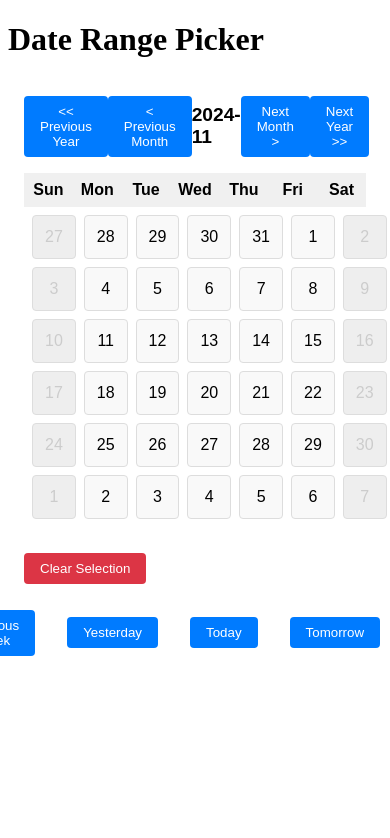
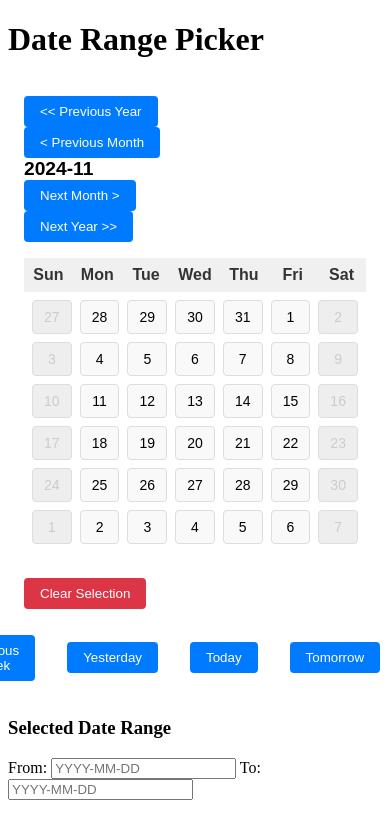
Before and after one commit to Arijitb98/weekdayDateRangePicker, a React (Create React App) app: page / in a window 390 px wide. Shown: the top 838 px of the page. Built offline with nearby package versions, Linux system fonts and the light colour scheme.

Commit message:
Changes in styling, added text box for viewing date range

```diff
--- a/src/App.tsx
+++ b/src/App.tsx
@@ -6,14 +6,125 @@ const App: React.FC = () => {
     [string | null, string | null]
   >([null, null]);
   const [weekends, setWeekends] = useState<string[]>([]);
+  const [errors, setErrors] = useState<{ [key: string]: string }>({
+    from: "",
+    to: "",
+    range: "",
+  });
+
+  // Helper function to calculate weekend dates in a range
+  const getWeekendDates = (startDate: Date, endDate: Date): string[] => {
+    let weekends: string[] = [];
+    let currentDate = new Date(startDate);
+
+    // Loop through the date range to find Saturdays and Sundays
+    while (currentDate <= endDate) {
+      if (currentDate.getDay() === 6 || currentDate.getDay() === 0) {
+        weekends.push(currentDate.toISOString().split("T")[0]);
+      }
+      currentDate.setDate(currentDate.getDate() + 1);
+    }
+    return weekends;
+  };
+
+  // Helper function to validate date input
+  const validateDate = (date: string): boolean => {
+    const regex = /^\d{4}-\d{2}-\d{2}$/; // Matches YYYY-MM-DD format
+    return regex.test(date) && !isNaN(new Date(date).getTime()); // Check if it's a valid date
+  };
+
+  // Handle input change with auto-formatting
+  const handleInputChange = (
+    e: React.ChangeEvent<HTMLInputElement>,
+    index: number
+  ) => {
+    let value = e.target.value.replace(/[^0-9]/g, ""); // Remove non-numeric characters
+
+    // Add hyphens at the appropriate positions
+    if (value.length > 4) {
+      value = value.substring(0, 4) + "-" + value.substring(4);
+    }
+    if (value.length > 7) {
+      value = value.substring(0, 7) + "-" + value.substring(7);
+    }
+
+    // Ensure max length of YYYY-MM-DD (10 characters including hyphens)
+    value = value.slice(0, 10);
+
+    // Validate the entered date (only validate when fully typed as YYYY-MM-DD)
+    const isValidDate = value.length === 10 && validateDate(value);
+    const newSelectedRange = [...selectedRange] as [
+      string | null,
+      string | null
+    ];
+    newSelectedRange[index] = value;
+    setSelectedRange(newSelectedRange);
+
+    // Update errors
+    const newErrors = { ...errors };
+    if (index === 0) {
+      newErrors.from =
+        value.length === 10 && isValidDate
+          ? ""
+          : "Enter a valid YYYY-MM-DD date";
+    } else {
+      newErrors.to =
+        value.length === 10 && isValidDate
+          ? ""
+          : "Enter a valid YYYY-MM-DD date";
+    }
+    setErrors(newErrors);
+  };
 
   const handleDateChange = (
     selectedRange: [string | null, string | null],
     weekends: string[]
   ) => {
+    let rangeError = "";
+    let fromDate: Date | null = null;
+    let toDate: Date | null = null;
+
+    // Only validate when both "from" and "to" dates are not null
+    if (selectedRange[0]) {
+      fromDate = new Date(selectedRange[0]);
+    }
+    if (selectedRange[1]) {
+      toDate = new Date(selectedRange[1]);
+    }
+
+    // Validate if "To" date is earlier than "From" date
+    if (fromDate && toDate && fromDate > toDate) {
+      rangeError = "To date cannot be earlier than From date.";
+    }
+
+    // Update error states
+    const newErrors = { ...errors };
+
+    if (rangeError) {
+      newErrors.range = rangeError;
+    } else {
+      newErrors.range = ""; // Clear range error
+    }
+
+    setErrors(newErrors);
+
+    // Only update the selected range if no range error
+    if (!rangeError) {
       setSelectedRange(selectedRange);
+      // Calculate and set weekends when the range is valid
+      if (fromDate && toDate) {
+        const weekends = getWeekendDates(fromDate, toDate);
         setWeekends(weekends);
+      }
+    }
   };
+
+  // Check if both from and to dates are valid
+  const fromIsValid = selectedRange[0] && !errors.from;
+  const toIsValid = selectedRange[1] && !errors.to;
+
+  // Logic for setting the valid range
+  const isValidRange = !!(fromIsValid || toIsValid) && !errors.range;
 
   // Helper function to calculate date ranges
   const getLastMonth = (): [Date, Date] => {
@@ -33,12 +144,12 @@ const App: React.FC = () => {
       now.getFullYear(),
       now.getMonth(),
       now.getDate() - now.getDay() - 6
-    ); // Previous Sunday - 6 days
+    );
     const endOfLastWeek = new Date(
       now.getFullYear(),
       now.getMonth(),
       now.getDate() - now.getDay()
-    ); // Previous Sunday
+    );
     return [startOfLastWeek, endOfLastWeek];
   };
 
@@ -48,12 +159,12 @@ const App: React.FC = () => {
       now.getFullYear(),
       now.getMonth(),
       now.getDate() + (7 - now.getDay()) + 1
-    ); // Next Monday
+    );
     const endOfNextWeek = new Date(
       now.getFullYear(),
       now.getMonth(),
       now.getDate() + (7 - now.getDay()) + 7
-    ); // Next Sunday
+    );
     return [startOfNextWeek, endOfNextWeek];
   };
 
@@ -64,7 +175,7 @@ const App: React.FC = () => {
       now.getMonth() + 1,
       1
     );
-    const lastDayNextMonth = new Date(now.getFullYear(), now.getMonth() + 2, 0); // Day 0 gives the last day of the current month + 1
+    const lastDayNextMonth = new Date(now.getFullYear(), now.getMonth() + 2, 0);
     return [firstDayNextMonth, lastDayNextMonth];
   };
 
@@ -72,50 +183,35 @@ const App: React.FC = () => {
     {
       label: "Previous Year",
       range: [
-        new Date(new Date().getFullYear() - 1, 0, 1), // January 1st of last year
-        new Date(new Date().getFullYear() - 1, 11, 31), // December 31st of last year
-      ] as [Date, Date],
+        new Date(new Date().getFullYear() - 1, 0, 1),
+        new Date(new Date().getFullYear() - 1, 11, 31),
+      ],
     },
-    {
-      label: "Previous Month",
-      range: getLastMonth(),
-    },
-    {
-      label: "Previous Week",
-      range: getLastWeek(),
-    },
+    { label: "Previous Month", range: getLastMonth() },
+    { label: "Previous Week", range: getLastWeek() },
     {
       label: "Yesterday",
       range: [
-        new Date(new Date().setDate(new Date().getDate() - 1)), // Yesterday
         new Date(new Date().setDate(new Date().getDate() - 1)),
-      ] as [Date, Date],
+        new Date(new Date().setDate(new Date().getDate() - 1)),
+      ],
     },
-    {
-      label: "Today",
-      range: [new Date(), new Date()] as [Date, Date], // Today
-    },
+    { label: "Today", range: [new Date(), new Date()] },
     {
       label: "Tomorrow",
       range: [
-        new Date(new Date().setDate(new Date().getDate() + 1)), // Tomorrow
         new Date(new Date().setDate(new Date().getDate() + 1)),
-      ] as [Date, Date],
+        new Date(new Date().setDate(new Date().getDate() + 1)),
+      ],
     },
-    {
-      label: "Next Week",
-      range: getNextWeek(),
-    },
-    {
-      label: "Next Month",
-      range: getNextMonth(),
-    },
+    { label: "Next Week", range: getNextWeek() },
+    { label: "Next Month", range: getNextMonth() },
     {
       label: "Next Year",
       range: [
-        new Date(new Date().getFullYear() + 1, 0, 1), // January 1st of next year
-        new Date(new Date().getFullYear() + 1, 11, 31), // December 31st of next year
-      ] as [Date, Date],
+        new Date(new Date().getFullYear() + 1, 0, 1),
+        new Date(new Date().getFullYear() + 1, 11, 31),
+      ],
     },
   ];
 
@@ -125,14 +221,36 @@ const App: React.FC = () => {
       <DateRangePicker
         onChange={handleDateChange}
         predefinedRanges={predefinedRanges}
+        selectedRange={selectedRange} // Pass selected range as prop
+        isValidRange={isValidRange} // Pass validation state
       />
 
-      {selectedRange[0] && selectedRange[1] && (
+      {/* Date Range Inputs */}
       <div style={{ marginTop: "20px" }}>
         <h3>Selected Date Range</h3>
         <p>
-            From: {selectedRange[0]} To: {selectedRange[1]}
+          From:{" "}
+          <input
+            type="text"
+            value={selectedRange[0] || ""}
+            onChange={(e) => handleInputChange(e, 0)}
+            placeholder="YYYY-MM-DD"
+          />
+          {errors.from && <span style={{ color: "red" }}>{errors.from}</span>}{" "}
+          To:{" "}
+          <input
+            type="text"
+            value={selectedRange[1] || ""}
+            onChange={(e) => handleInputChange(e, 1)}
+            placeholder="YYYY-MM-DD"
+          />
+          {errors.to && <span style={{ color: "red" }}>{errors.to}</span>}
         </p>
+
+        {/* Range Error Section */}
+        {errors.range && <span style={{ color: "red" }}>{errors.range}</span>}
+
+        {/* Weekend Dates Section */}
         {weekends.length > 0 && (
           <div>
             <h4>Weekend Dates:</h4>
@@ -144,7 +262,6 @@ const App: React.FC = () => {
           </div>
         )}
       </div>
-      )}
     </div>
   );
 };
--- a/src/components/DateRangePicker/Calender.tsx
+++ b/src/components/DateRangePicker/Calender.tsx
@@ -8,8 +8,9 @@ interface DateRange {
 interface CalendarProps {
   year: number;
   month: number;
-  range: DateRange;
-  onDayClick: (selectedDate: Date) => void;
+  range: { from: Date | null; to: Date | null };
+  highlightedDates?: { range?: [string | null, string | null] };
+  onDayClick: (date: Date) => void;
   onMonthChange: (offset: number) => void;
   onYearChange: (offset: number) => void;
 }
--- a/src/components/DateRangePicker/DateRangePicker.tsx
+++ b/src/components/DateRangePicker/DateRangePicker.tsx
@@ -1,4 +1,4 @@
-import React, { useState } from "react";
+import React, { useState, useEffect } from "react";
 import Calendar from "./Calender";
 import { formatDate, getWeekendsInRange } from "./utils";
 import PredefinedRanges from "./PredefinedRanges";
@@ -13,19 +13,42 @@ interface DateRangePickerProps {
     selectedRange: [string | null, string | null],
     weekends: string[]
   ) => void;
-  predefinedRanges?: { label: string; range: [Date, Date] }[];
+  predefinedRanges: { label: string; range: [Date, Date] }[];
+  selectedRange: [string | null, string | null]; // Receive selectedRange as prop
+  isValidRange: boolean; // Prop to indicate if the range is valid
 }
 
 const DateRangePicker: React.FC<DateRangePickerProps> = ({
   onChange,
   predefinedRanges,
+  selectedRange,
+  isValidRange,
 }) => {
   const today = new Date();
   const [currentMonth, setCurrentMonth] = useState(today.getMonth());
   const [currentYear, setCurrentYear] = useState(today.getFullYear());
   const [range, setRange] = useState<DateRange>({ from: null, to: null });
 
-  // Function to check if the date is a weekday (Monday to Friday)
+  useEffect(() => {
+    if (isValidRange) {
+      const fromDate = selectedRange[0] ? new Date(selectedRange[0]) : null;
+      const toDate = selectedRange[1] ? new Date(selectedRange[1]) : null;
+      // If only one value exists (from or to), set it as a single value range
+      if (fromDate && !toDate) {
+        setRange({ from: fromDate, to: null });
+      } else if (!fromDate && toDate) {
+        setRange({ from: null, to: toDate });
+      } else if (fromDate && toDate && fromDate <= toDate) {
+        setRange({ from: fromDate, to: toDate });
+      } else {
+        setRange({ from: null, to: null });
+      }
+    } else {
+      // Clear range if it's invalid
+      setRange({ from: null, to: null });
+    }
+  }, [selectedRange, isValidRange]);
+
   const isWeekday = (date: Date): boolean => {
     const day = date.getDay();
     return day !== 0 && day !== 6; // Exclude Saturday (6) and Sunday (0)
@@ -35,22 +58,25 @@ const DateRangePicker: React.FC<DateRangePickerProps> = ({
     return new Date(date.getFullYear(), date.getMonth(), date.getDate());
   };
 
-  // Function to handle date selection
   const handleDateSelect = (selectedDate: Date) => {
     const normalizedSelectedDate = normalizeDate(selectedDate);
     if (!isWeekday(normalizedSelectedDate)) return;
 
+    // When both from and to are already set, allow resetting the range
     if (range.from && range.to) {
       setRange({ from: normalizedSelectedDate, to: null });
     } else if (range.from) {
+      // Set the 'to' value if 'from' is already set
       const updatedRange = {
         from: normalizeDate(range.from),
         to: normalizedSelectedDate,
       };
+
       if (updatedRange.to < updatedRange.from) {
         updatedRange.from = normalizedSelectedDate;
         updatedRange.to = normalizeDate(range.from);
       }
+
       setRange(updatedRange);
 
       const weekends = getWeekendsInRange(updatedRange.from, updatedRange.to!);
@@ -59,21 +85,19 @@ const DateRangePicker: React.FC<DateRangePickerProps> = ({
         weekends.map(formatDate)
       );
     } else {
+      // If no range is selected yet, set the 'from' value
       setRange({ from: normalizedSelectedDate, to: null });
     }
   };
 
-  // Function to handle predefined range selection
   const handlePredefinedRangeClick = (selectedRange: [Date, Date]) => {
     const normalizedRange = {
       from: normalizeDate(selectedRange[0]),
       to: normalizeDate(selectedRange[1]),
     };
 
-    // Update the calendar view to the month and year of the 'to' date
     setCurrentMonth(normalizedRange.to.getMonth());
     setCurrentYear(normalizedRange.to.getFullYear());
-
     setRange(normalizedRange);
 
     const weekends = getWeekendsInRange(
@@ -86,7 +110,6 @@ const DateRangePicker: React.FC<DateRangePickerProps> = ({
     );
   };
 
-  // Function to handle month navigation
   const handleMonthChange = (offset: number) => {
     const newMonth = currentMonth + offset;
     if (newMonth < 0) {
@@ -100,15 +123,20 @@ const DateRangePicker: React.FC<DateRangePickerProps> = ({
     }
   };
 
-  // Function to handle year navigation
   const handleYearChange = (offset: number) => {
     setCurrentYear(currentYear + offset);
   };
 
-  // Clear selection function
   const clearSelection = () => {
     setRange({ from: null, to: null });
     onChange([null, null], []);
+  };
+
+  const getNormalizedRange = () => {
+    return {
+      from: range.from ? normalizeDate(range.from) : null,
+      to: range.to ? normalizeDate(range.to) : null,
+    };
   };
 
   return (
@@ -116,10 +144,7 @@ const DateRangePicker: React.FC<DateRangePickerProps> = ({
       <Calendar
         year={currentYear}
         month={currentMonth}
-        range={{
-          from: range.from ? normalizeDate(range.from) : null,
-          to: range.to ? normalizeDate(range.to) : null,
-        }}
+        range={getNormalizedRange()} // Ensure the range is always Date | null
         onDayClick={handleDateSelect}
         onMonthChange={handleMonthChange}
         onYearChange={handleYearChange}
--- a/src/components/DateRangePicker/styles.css
+++ b/src/components/DateRangePicker/styles.css
@@ -21,6 +21,11 @@
   border: none;
   border-radius: 4px;
   cursor: pointer;
+  transition: background-color 0.3s ease;
+}
+
+.calendar-header button:hover {
+  background-color: #0056b3;
 }
 
 .calendar-header span {
@@ -28,7 +33,6 @@
   font-weight: bold;
 }
 
-/* Grid styling for the calendar */
 .calendar-grid {
   display: grid;
   grid-template-columns: repeat(7, 1fr);
@@ -36,7 +40,6 @@
   padding: 0.5rem;
 }
 
-/* Weekday headers styling */
 .calendar-weekdays {
   display: grid;
   grid-template-columns: repeat(7, 1fr);
@@ -47,9 +50,9 @@
 .calendar-day-name {
   text-align: center;
   font-weight: bold;
+  color: #333;
 }
 
-/* Individual calendar day cell */
 .calendar-day {
   padding: 0.75rem;
   background: #f9f9f9;
@@ -60,32 +63,42 @@
   position: relative;
 }
 
-/* Highlighting the selected date */
 .calendar-day.selected {
   background: #007bff;
   color: #fff;
   font-weight: bold;
 }
 
-/* Highlighting in-range dates (dates between the start and end of the selected range) */
 .calendar-day.in-range {
   background: #cce5ff;
   color: #007bff;
   font-weight: bold;
 }
 
-/* Styling for disabled weekends */
 .calendar-day.disabled {
   background: #eee;
   color: #ccc;
   cursor: not-allowed;
 }
 
-.calendar-day:hover:not(.disabled) {
-  background-color: #ddd;
+.calendar-day:hover {
+  cursor: pointer;
+  background-color: #c8e0f4;
+  border-radius: 50%;
+  transition: background-color 0.3s ease;
 }
 
-/* Container for predefined ranges */
+.calendar-day.weekend-in-range {
+  font-weight: bold;
+  color: #ff5722;
+}
+
+.calendar-day:focus {
+  outline: 3px solid #007bff;
+  background-color: #e7f1ff;
+  border-radius: 50%;
+}
+
 .predefined-ranges {
   display: flex;
   justify-content: center;
@@ -93,7 +106,6 @@
   margin-top: 1rem;
 }
 
-/* Styling for predefined ranges buttons */
 .predefined-ranges button {
   margin: 0 1rem;
   padding: 0.5rem 1rem;
@@ -102,10 +114,9 @@
   border: none;
   border-radius: 4px;
   cursor: pointer;
-  text-align: center;
+  transition: background-color 0.3s ease;
 }
 
-/* Hover effect */
 .predefined-ranges button:hover {
   background-color: #0056b3;
 }
@@ -119,8 +130,30 @@
   border: none;
   border-radius: 4px;
   cursor: pointer;
+  transition: background-color 0.3s ease;
 }
 
 .clear-selection-btn:hover {
   background-color: #c82333;
 }
+
+@media (max-width: 768px) {
+  .calendar-header {
+    flex-direction: column;
+    align-items: flex-start;
+  }
+
+  .calendar-grid {
+    grid-template-columns: repeat(7, 1fr);
+  }
+
+  .calendar-day {
+    padding: 0.5rem;
+    font-size: 14px;
+  }
+}
+.day.highlighted {
+  background-color: #ffeeba; /* Light yellow */
+  border: 1px solid #ffc107; /* Amber */
+  border-radius: 50%;
+}
```
Lines whose indentation alone changed are shown as unchanged.
